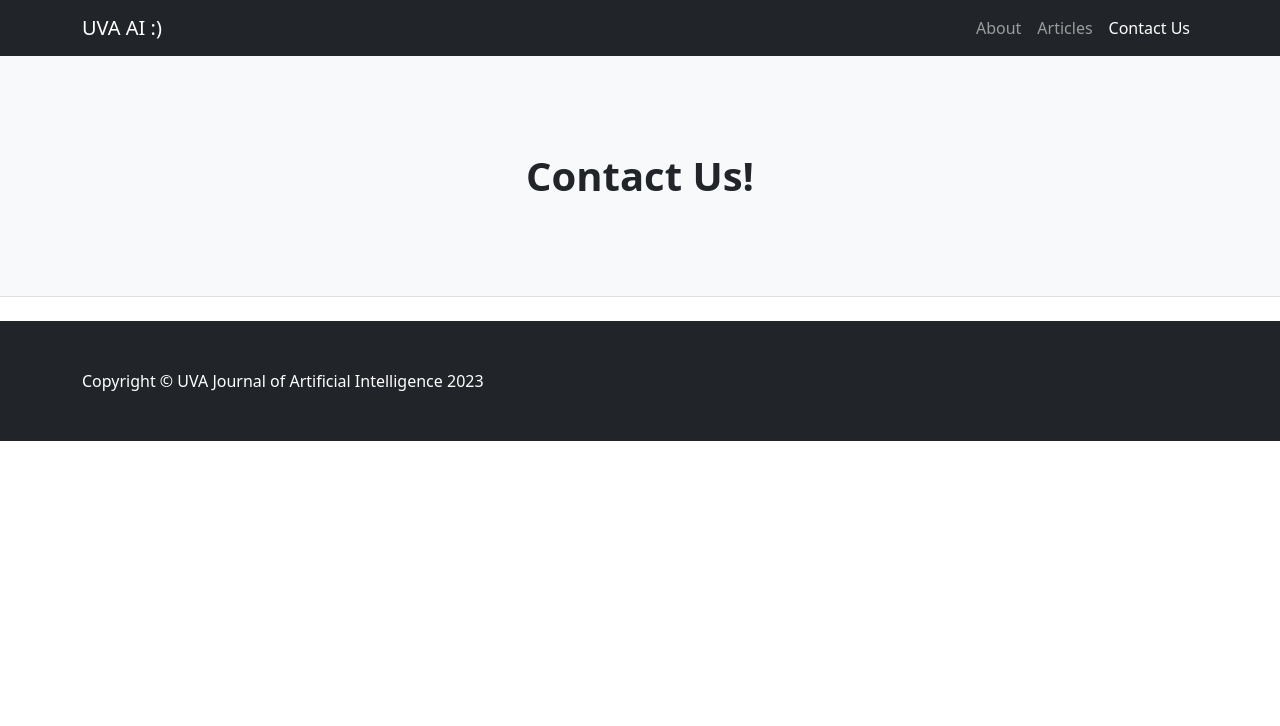
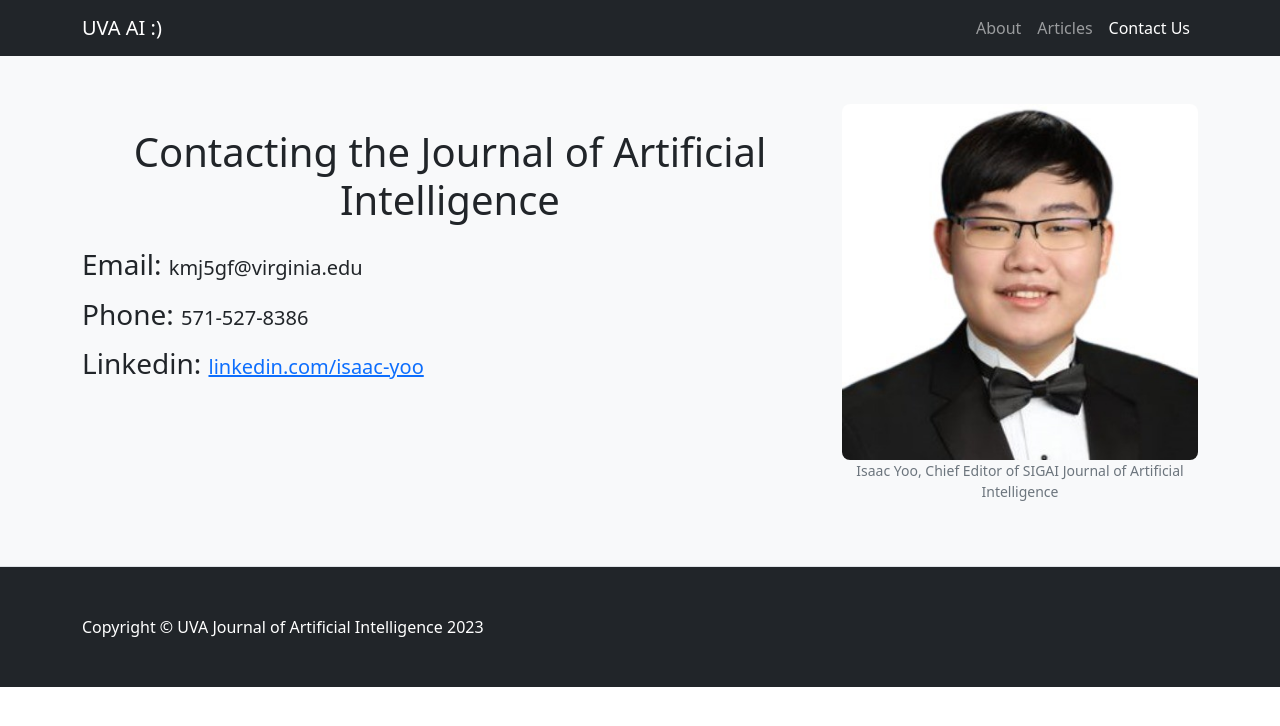
Before and after one commit to krishnajha23/UVAJournalofAI, a plain HTML site: page AIWebpage/contacts.html in a window 1280 px wide. Drawn offline with nearby package versions, Linux system fonts and the light colour scheme.

Commit message:
contact page

```diff
--- a/AIWebpage/contacts.html
+++ b/AIWebpage/contacts.html
@@ -1,5 +1,6 @@
 <!DOCTYPE html>
 <html lang="en">
+
 <head>
     <meta charset="utf-8" />
     <meta name="viewport" content="width=device-width, initial-scale=1, shrink-to-fit=no" />
@@ -10,13 +11,18 @@
     <link rel="icon" type="image/x-icon" href="assets/favicon.ico" />
     <!-- Core theme CSS (includes Bootstrap)-->
     <link href="css/styles.css" rel="stylesheet" />
+    <!-- Bootstrap icons -->
+    <link rel="stylesheet" href="https://cdn.jsdelivr.net/npm/bootstrap-icons@1.11.2/font/bootstrap-icons.min.css">
 </head>
+
 <body>
     <!-- Responsive navbar-->
     <nav class="navbar navbar-expand-lg navbar-dark bg-dark">
         <div class="container">
             <a class="navbar-brand" href="home.html">UVA AI :)</a>
-                <button class="navbar-toggler" type="button" data-bs-toggle="collapse" data-bs-target="#navbarSupportedContent" aria-controls="navbarSupportedContent" aria-expanded="false" aria-label="Toggle navigation"><span class="navbar-toggler-icon"></span></button>
+            <button class="navbar-toggler" type="button" data-bs-toggle="collapse"
+                data-bs-target="#navbarSupportedContent" aria-controls="navbarSupportedContent" aria-expanded="false"
+                aria-label="Toggle navigation"><span class="navbar-toggler-icon"></span></button>
             <div class="collapse navbar-collapse" id="navbarSupportedContent">
                 <ul class="navbar-nav ms-auto mb-2 mb-lg-0">
                     <li class="nav-item"><a class="nav-link" href="about.html">About</a></li>
@@ -26,18 +32,40 @@
             </div>
         </div>
     </nav>
-        <header class="py-5 bg-light border-bottom mb-4">
+    <header class="py-5 px-5 bg-light border-bottom">
         <div class="container">
-                <div class="text-center my-5">
-                    <h1 class="fw-bolder">Contact Us!</h1>
+            <div class="row">
+                <div class="col-md-8">
+                    <h1 class="my-4 text-center">Contacting the Journal of Artificial Intelligence</h1>
+
+                    <h3 class="my-3">Email: <span class="fs-5">kmj5gf@virginia.edu</span></h3>
+
+
+                    <h3 class="my-3">Phone: <span class="fs-5">571-527-8386</span></h3>
+
+                    <h3 class="my-3">Linkedin: <a class="fs-5"
+                            href="https://www.linkedin.com/in/isaac-yoo-267383288/">linkedin.com/isaac-yoo</a></h3>
+
+                </div>
+                <div class="col-md-4" id="profile">
+                    <img src="./assets/Isaac.jpg" alt="Image Missing" class="img-fluid rounded-3"
+                        style="min-width: 200px;">
+                    <p class="figure-caption text-wrap text-center">Isaac Yoo, Chief Editor of SIGAI Journal of
+                        Artificial
+                        Intelligence
+                    </p>
+                </div>
             </div>
         </div>
     </header>
     <footer class="py-5 bg-dark">
-            <div class="container"><p class="m-0 text-left text-white">Copyright &copy; UVA Journal of Artificial Intelligence 2023</p></div>
+        <div class="container">
+            <p class="m-0 text-left text-white">Copyright &copy; UVA Journal of Artificial Intelligence 2023</p>
+        </div>
     </footer>
     <script src="https://cdn.jsdelivr.net/npm/bootstrap@5.2.3/dist/js/bootstrap.bundle.min.js"></script>
     <!-- Core theme JS-->
     <script src="js/scripts.js"></script>
 </body>
+
 </html>
```
Also changed, not shown: AIWebpage/assets/Isaac.jpg (added). Lines whose indentation alone changed are shown as unchanged.
